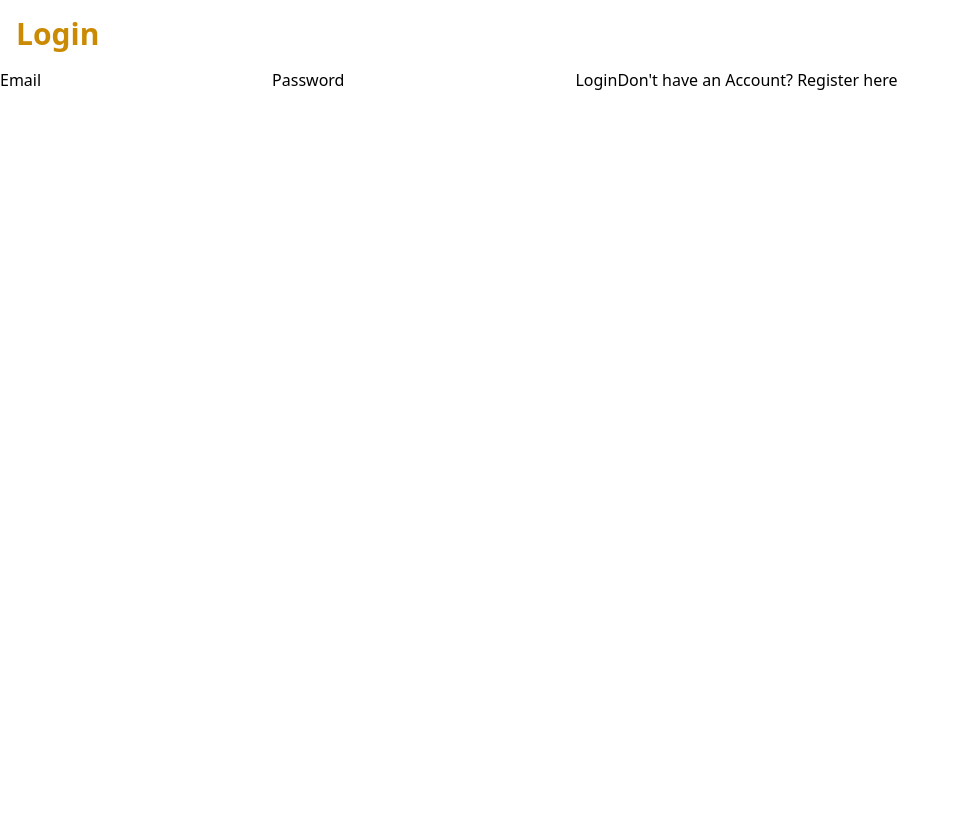
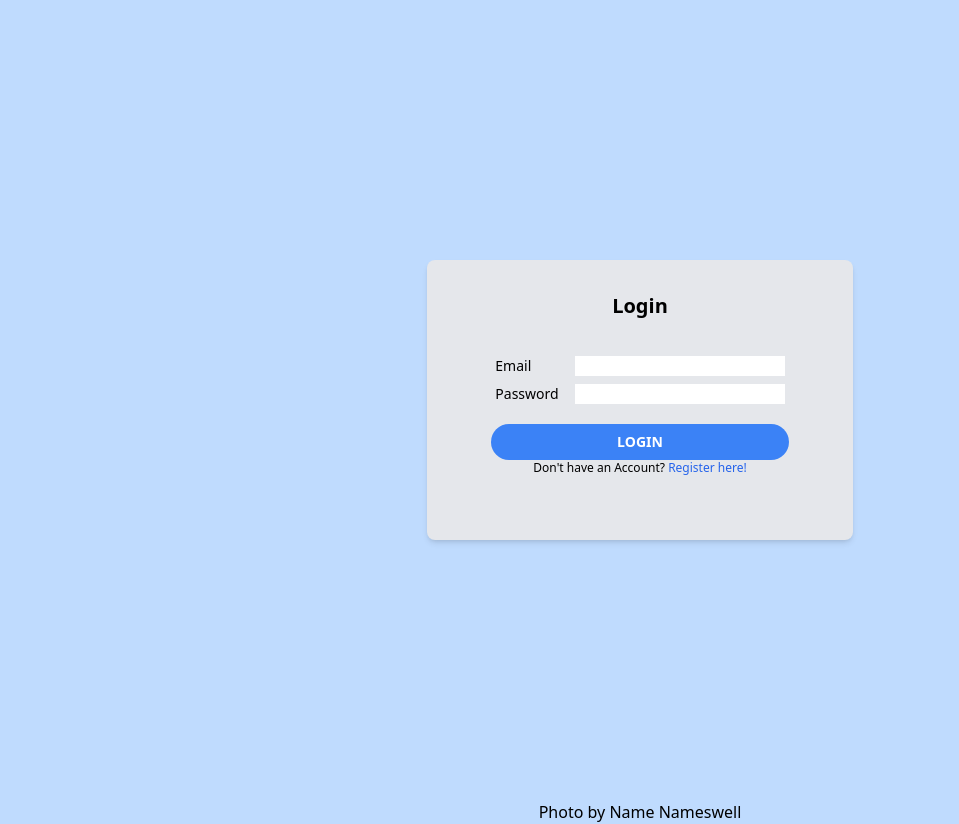
Before and after one commit to garethcarvalho/web3-asg2, a React (Vite) app: page / in a window 1280 px wide. Shown: the whole page, without its empty margins (0-959 px from the left). Before the commit the page ends 800 px from the top, so only its background shows below. Built offline with nearby package versions, Linux system fonts and the light colour scheme; no server answers.

Commit message:
added supabase and implemented into races panel

```diff
--- a/package.json
+++ b/package.json
@@ -10,6 +10,8 @@
     "preview": "vite preview"
   },
   "dependencies": {
+    "@supabase/supabase-js": "^2.39.8",
+    "process": "^0.11.10",
     "react": "^18.2.0",
     "react-dom": "^18.2.0"
   },
@@ -18,6 +20,7 @@
     "@types/react-dom": "^18.2.21",
     "@vitejs/plugin-react": "^4.2.1",
     "autoprefixer": "^10.4.18",
+    "dotenv": "^16.4.5",
     "eslint": "^8.57.0",
     "eslint-plugin-react": "^7.34.0",
     "eslint-plugin-react-hooks": "^4.6.0",
--- a/src/App.jsx
+++ b/src/App.jsx
@@ -15,17 +15,17 @@ function App() {
 
   function renderUserFormView() {
     return (
-      <>
+      <div>
         <UserFormView onLogin={login} />
-      </>
+      </div>
     );
   }
 
   function renderHomeView() {
     return (
-      <>
+      <div>
         <HomeView onLogout={logout} />
-      </>
+      </div>
     );
   }
 
--- a/src/components/CircuitSeasonPanel.jsx
+++ /dev/null
@@ -1,27 +0,0 @@
-const CircuitSeasonPanel = ({circuitSeason}) => {
-    return (
-        <section id="racesPanel">
-            <h2>{circuitSeason.year} Races</h2>
-            <table>
-                <tr>
-                    <th>Rnd</th>
-                    <th>Circuit</th>
-                </tr>
-                {circuitSeason.circuits.map((c, index) => {
-                    return (
-                        <tr>
-                            <td>{index}</td>
-                            <td>{c}</td>
-                            <td>
-                                <button>Results</button>
-                                <button>Standings</button>
-                            </td>
-                        </tr>
-                    )
-                })}
-            </table>
-        </section>
-    );
-}
-
-export default CircuitSeasonPanel;
--- a/src/components/HomeView.jsx
+++ b/src/components/HomeView.jsx
@@ -1,6 +1,9 @@
 import { useState, useEffect } from "react";
+import { createClient } from "@supabase/supabase-js";
 import HeaderBar from "./HeaderBar";
-import CircuitSeasonPanel from "./CircuitSeasonPanel";
+import SeasonRacesPanel from "./SeasonRacesPanel";
+
+const sb = createClient(import.meta.env.VITE_SUPABASE_URL, import.meta.env.VITE_SUPABASE_API_KEY);
 
 // Used for testing.
 const seasons = [
@@ -31,26 +34,51 @@ const circuitSeasons = [
 ]
 
 const HomeView = ({onLogout}) => {
-    const [season, setSeason] = useState(seasons[0]);
+    const [seasons, setSeasons] = useState([]);
+    const [currentSeason, setCurrentSeason] = useState(2024);
+    const [seasonRaces, setSeasonRaces] = useState(null);
 
     async function changeSeason(year) {
         // Do our database call based on the season selection.
         // const {data, error} = await supabase.from()
+        const {data, error} = await sb
+            .from('races')
+            .select()
+            .eq('year', currentSeason)
+            .order('round', { ascending: true });
 
-        setSeason(year);
+        if (error) {
+            console.error(error);
+            return;
+        }
+
+        console.log(data);
+
+        setCurrentSeason(year);
+        setSeasonRaces(data);
     }
 
     // Grab the seasons from supabase.
-    // useEffect(() => {
-    //
-    // }, []);
+    useEffect(() => {
+        sb.from('seasons')
+        .select()
+        .then((response) => {
+            if (response.error)
+                return;
+            response.data.sort((a, b) => b.year - a.year);
+            setSeasons(response.data.map(s => s.year));
+        })
+        .catch((err) => {
+            console.log(err);
+        });
+    }, []);
 
-    const circuitSeason = circuitSeasons.find(c => c.year == season);
+    const circuitSeason = circuitSeasons.find(c => c.year == currentSeason);
 
     return (
         <div>
-            <HeaderBar seasons={seasons} currentSeason={season} setSeason={setSeason} onLogout={onLogout} />
-            <CircuitSeasonPanel circuitSeason={circuitSeason} />
+            <HeaderBar seasons={seasons} currentSeason={currentSeason} setSeason={changeSeason} onLogout={onLogout} />
+            <SeasonRacesPanel seasonRaces={seasonRaces} year={currentSeason} />
         </div>
     );
 };
--- /dev/null
+++ b/src/components/SeasonRacesPanel.jsx
@@ -0,0 +1,34 @@
+const SeasonRacesPanel = ({seasonRaces, year}) => {
+    if (!seasonRaces)
+        return <section id="racesPanel"></section>;
+
+    return (
+        <section id="racesPanel" className="left-0 w-1/3 bg-blue-300">
+            <h2 className="text-center font-bold pt-4">{year} Races</h2>
+            <table className="w-full">
+                <thead>
+                    <tr>
+                        <th className="text-center text-sm">Rnd</th>
+                        <th className="text-left text-sm">Circuit</th>
+                    </tr>
+                </thead>
+                <tbody>
+                    {seasonRaces.map((r) => {
+                        return (
+                            <tr key={r.raceId}>
+                                <td className="text-center">{r.round}</td>
+                                <td>{r.name}</td>
+                                <td className="text-center">
+                                    <button>Results</button>
+                                    <button>Standings</button>
+                                </td>
+                            </tr>
+                        );
+                    })}
+                </tbody>
+            </table>
+        </section>
+    );
+}
+
+export default SeasonRacesPanel;
--- a/src/components/UserForm.jsx
+++ b/src/components/UserForm.jsx
@@ -34,29 +34,45 @@ const UserForm = ({onLogin}) => {
 
     function renderLoginForm() {
         return (
-            <form onSubmit={onSubmit}>
-                <h2 className="text-3xl font-bold text-yellow-600 m-4">Login</h2>
-                <label>Email</label>
-                <input type="text" ref={email} />
-                <label>Password</label>
-                <input type="password" ref={password} />
-                <button type="submit">Login</button>
-                <button type="button" onClick={changeLoginType}>Don't have an Account? Register here</button>
-            </form>
+            <div className="flex h-screen">
+                <form onSubmit={onSubmit} className="bg-gray-200 m-auto pt-8 px-16 pb-16 flex flex-col rounded-lg shadow-md">
+                    <h2 className="font-bold text-xl text-center mb-8">Login</h2>
+                    <div className="m-1 flex justify-between">
+                        <label className="mr-4 text-sm">Email</label>
+                        <input className="px-1 focus:drop-shadow-lg transition-all duration-300 text-sm" type="text" ref={email} />
+                    </div>
+                    <div className="m-1 flex justify-between">
+                        <label className="mr-4 text-sm">Password</label>
+                        <input className="px-1 focus:drop-shadow-lg transition-all duration-300 text-sm" type="password" ref={password} />
+                    </div>
+                    <div className="flex flex-col mt-4 text-center">
+                        <button type="submit" className="text-white font-bold text-sm py-2 px-4 rounded-full bg-blue-500 hover:bg-blue-600 hover:shadow-lg focus:bg-blue-600 focus:shadow-lg transition-all duration-300">LOGIN</button>
+                        <span className="text-xs">Don't have an Account? <button type="button" onClick={changeLoginType} className="text-blue-600 hover:underline hover:text-blue-500">Register here!   </button></span>
+                    </div>
+                </form>
+            </div>
         );
     }
 
     function renderRegisterForm() {
         return (
-            <form onSubmit={onSubmit}>
-                <h2>Register</h2>
-                <label>Email</label>
-                <input type="text" ref={email} />
-                <label>Password</label>
-                <input type="password" ref={password} />
-                <button type="submit">Login</button>
-                <button type="button" onClick={changeLoginType}>Already have an account? Login here</button>
-            </form>
+            <div className="flex h-screen">
+                <form onSubmit={onSubmit} className="bg-gray-200 m-auto pt-8 px-16 pb-16 flex flex-col rounded-lg shadow-md">
+                    <h2 className="font-bold text-xl text-center mb-8">Register</h2>
+                    <div className="m-1 flex justify-between">
+                        <label className="mr-4 text-sm">Email</label>
+                        <input className="px-1 focus:drop-shadow-lg transition-all duration-300 text-sm" type="text" ref={email} />
+                    </div>
+                    <div className="m-1 flex justify-between">
+                        <label className="mr-4 text-sm">Password</label>
+                        <input className="px-1 focus:drop-shadow-lg transition-all duration-300 text-sm" type="password" ref={password} />
+                    </div>
+                    <div className="flex flex-col mt-4 text-center">
+                        <button type="submit" className="text-white font-bold text-sm py-2 px-4 rounded-full bg-blue-500 hover:bg-blue-600 hover:shadow-lg focus:bg-blue-600 focus:shadow-lg transition-all duration-300">LOGIN</button>
+                        <span className="text-xs">Already have an account? <button type="button" onClick={changeLoginType} className="text-blue-600 hover:underline hover:text-blue-500">Login here!</button></span>
+                    </div>
+                </form>
+            </div>
         );
     }
 
--- a/src/components/UserFormView.jsx
+++ b/src/components/UserFormView.jsx
@@ -2,8 +2,9 @@ import UserForm from "./UserForm";
 
 const UserFormView = ({onLogin}) => {
     return (
-        <div>
+        <div className="bg-blue-200">
             <UserForm onLogin={onLogin} />
+            <div className="w-screen align-middle text-center">Photo by Name Nameswell</div>
         </div>
     );
 }
```
Also changed, not shown: 2 other files (tests, documents, lock files or other folders).
